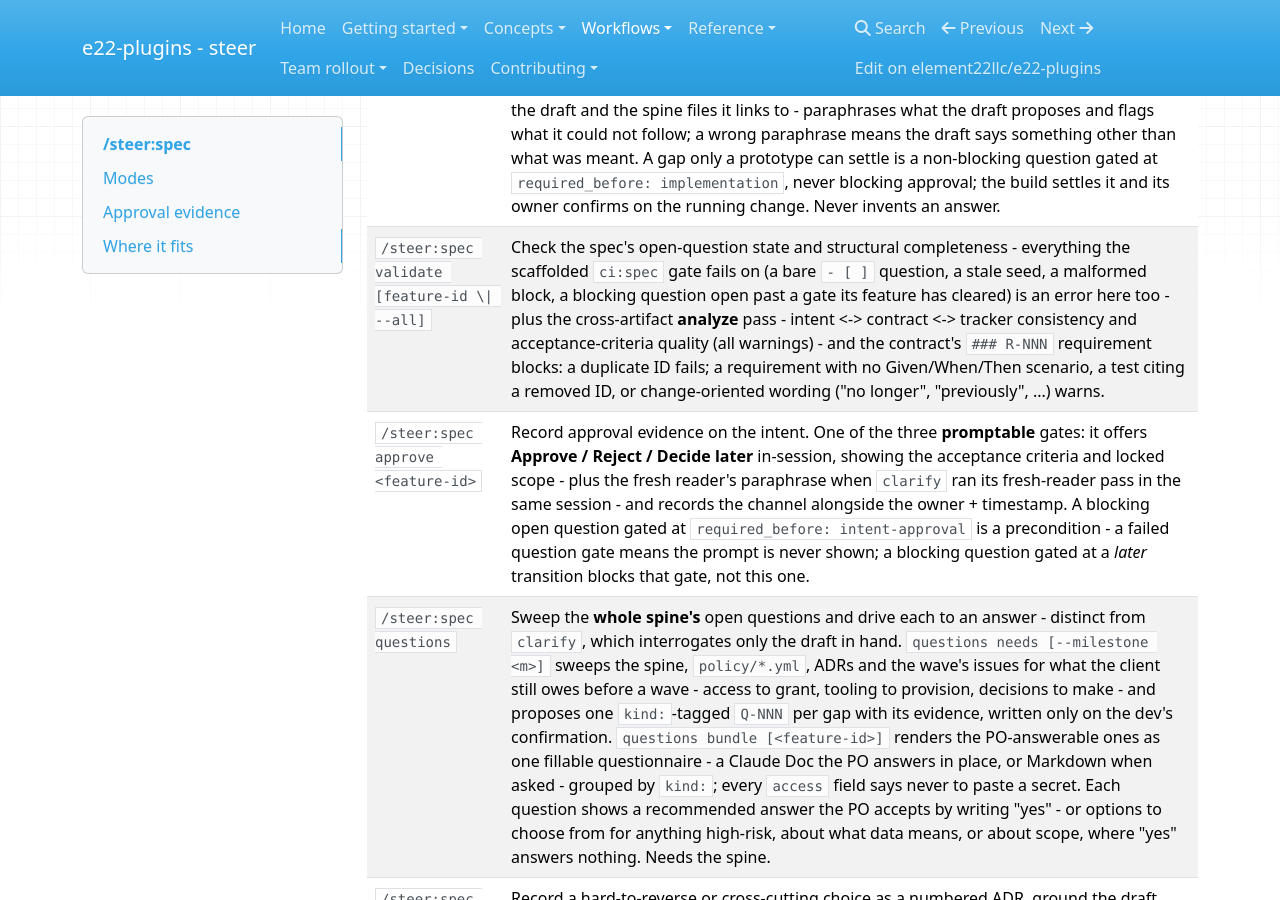
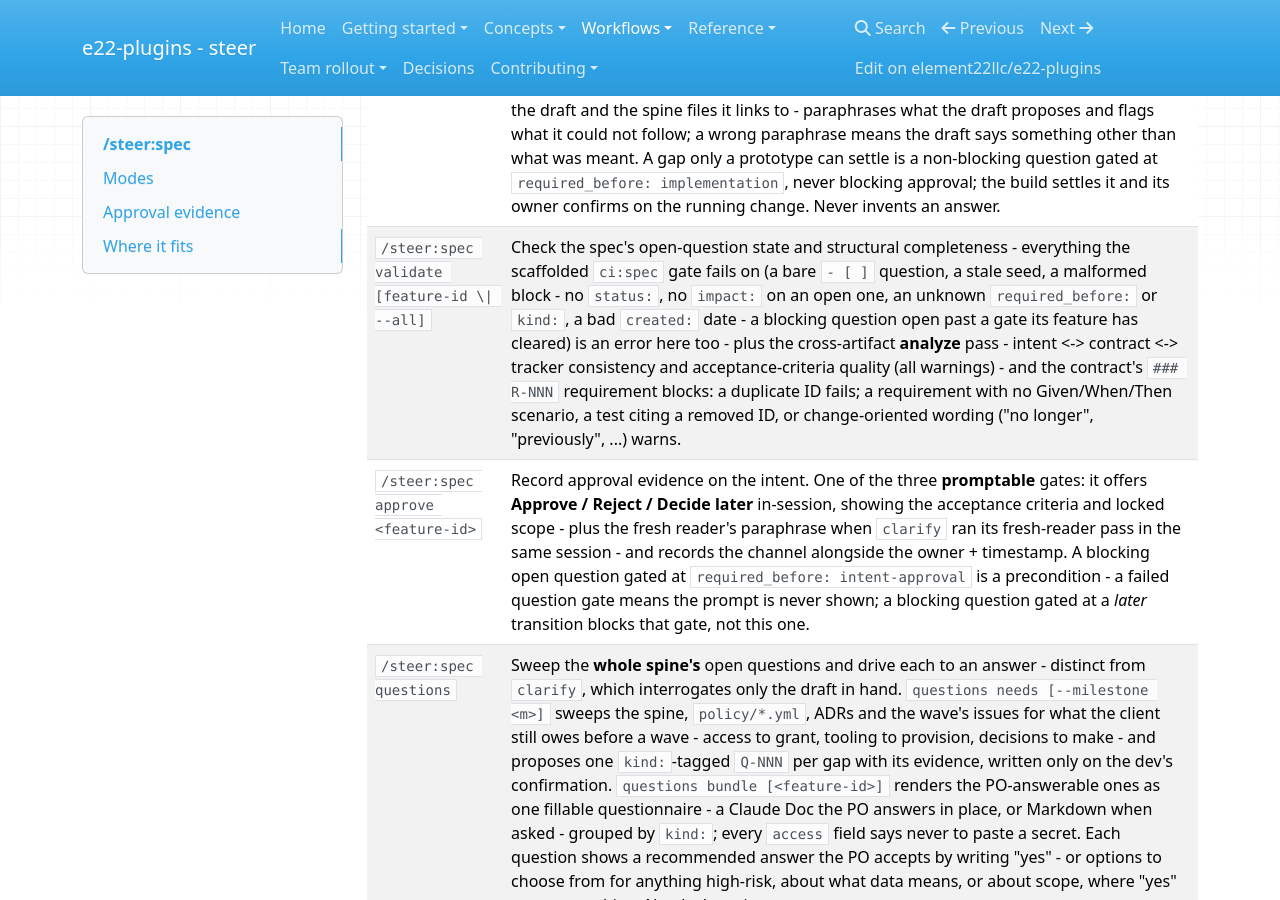
Before and after one commit to element22llc/e22-plugins, an MkDocs documentation site: the page built from docs/workflows/spec.md, in a window 1280 px wide and 900 px high, scrolled down 1053 px. Built offline with MkDocs 1.6.1, drawn with Linux system fonts in a browser that asks for light colours; nearby versions of some CDN libraries.

Commit message:
docs(docs): name the malformed-block checks validate shares with ci:spec
Co-Authored-By: Claude Opus 5.5 <noreply@anthropic.com>

```diff
--- a/docs/workflows/spec.md
+++ b/docs/workflows/spec.md
@@ -29,7 +29,7 @@ approval evidence.
 | --- | --- |
 | `/steer:spec <feature-id>` | Open or shape the feature's `intent.md` + `contract.md`. The brainstorm asks in **rounds**: every question whose prerequisites are already settled, numbered, each with a recommended answer that "yes" accepts. A blanket "yes" accepts every recommendation except the questions marked as needing your own answer (anything high-risk, what your data means, scope), which stay open until answered; a question that depends on one still open waits for the next round. Gate decisions (approving the intent, accepting an ADR) are never pre-selected. A question only something concrete can answer (layout, how an interaction feels) is recorded to settle with a prototype rather than talked through. The interview stops when nothing answerable is left unasked. |
 | `/steer:spec clarify <feature-id>` | Structured de-ambiguation sweep, run before approval - interrogates the draft against the classic gap classes (edge cases, error paths, permissions, data lifecycle, non-functional constraints, out-of-scope boundary) and converts each **real** gap into a `Q-NNN` open question. Then a **fresh reader** - one subagent that never saw the conversation, given only the draft and the spine files it links to - paraphrases what the draft proposes and flags what it could not follow; a wrong paraphrase means the draft says something other than what was meant. A gap only a prototype can settle is a non-blocking question gated at `required_before: implementation`, never blocking approval; the build settles it and its owner confirms on the running change. Never invents an answer. |
-| `/steer:spec validate [feature-id \| --all]` | Check the spec's open-question state and structural completeness - everything the scaffolded `ci:spec` gate fails on (a bare `- [ ]` question, a stale seed, a malformed block, a blocking question open past a gate its feature has cleared) is an error here too - plus the cross-artifact **analyze** pass - intent <-> contract <-> tracker consistency and acceptance-criteria quality (all warnings) - and the contract's `### R-NNN` requirement blocks: a duplicate ID fails; a requirement with no Given/When/Then scenario, a test citing a removed ID, or change-oriented wording ("no longer", "previously", ...) warns. |
+| `/steer:spec validate [feature-id \| --all]` | Check the spec's open-question state and structural completeness - everything the scaffolded `ci:spec` gate fails on (a bare `- [ ]` question, a stale seed, a malformed block - no `status:`, no `impact:` on an open one, an unknown `required_before:` or `kind:`, a bad `created:` date - a blocking question open past a gate its feature has cleared) is an error here too - plus the cross-artifact **analyze** pass - intent <-> contract <-> tracker consistency and acceptance-criteria quality (all warnings) - and the contract's `### R-NNN` requirement blocks: a duplicate ID fails; a requirement with no Given/When/Then scenario, a test citing a removed ID, or change-oriented wording ("no longer", "previously", ...) warns. |
 | `/steer:spec approve <feature-id>` | Record approval evidence on the intent. One of the three **promptable** gates: it offers **Approve / Reject / Decide later** in-session, showing the acceptance criteria and locked scope - plus the fresh reader's paraphrase when `clarify` ran its fresh-reader pass in the same session - and records the channel alongside the owner + timestamp. A blocking open question gated at `required_before: intent-approval` is a precondition - a failed question gate means the prompt is never shown; a blocking question gated at a *later* transition blocks that gate, not this one. |
 | `/steer:spec questions` | Sweep the **whole spine's** open questions and drive each to an answer - distinct from `clarify`, which interrogates only the draft in hand. `questions needs [--milestone <m>]` sweeps the spine, `policy/*.yml`, ADRs and the wave's issues for what the client still owes before a wave - access to grant, tooling to provision, decisions to make - and proposes one `kind:`-tagged `Q-NNN` per gap with its evidence, written only on the dev's confirmation. `questions bundle [<feature-id>]` renders the PO-answerable ones as one fillable questionnaire - a Claude Doc the PO answers in place, or Markdown when asked - grouped by `kind:`; every `access` field says never to paste a secret. Each question shows a recommended answer the PO accepts by writing "yes" - or options to choose from for anything high-risk, about what data means, or about scope, where "yes" answers nothing. Needs the spine. |
 | `/steer:spec adr [<slug>]` | Record a hard-to-reverse or cross-cutting choice as a numbered ADR, ground the draft against the repo and the spine (every place a setting, secret or permission it changes is set or read; every cited path and fact; every cited ADR's status), then offer its `Deciders` in-session ratification. `adr accept <n>` is the single writer of `Proposed -> Accepted`. See [Decisions](../decisions/index.md). Needs the spine. |
```
